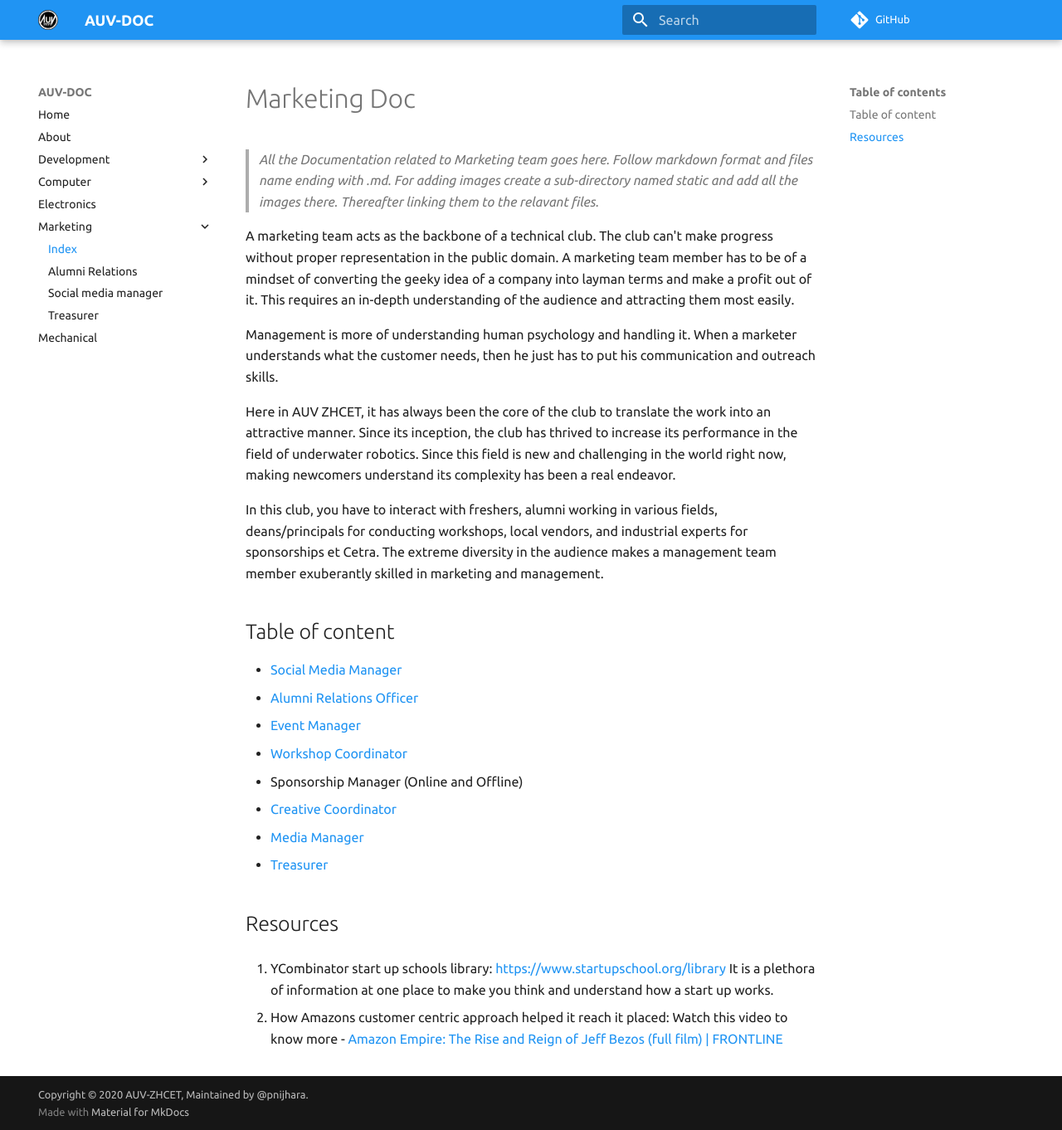
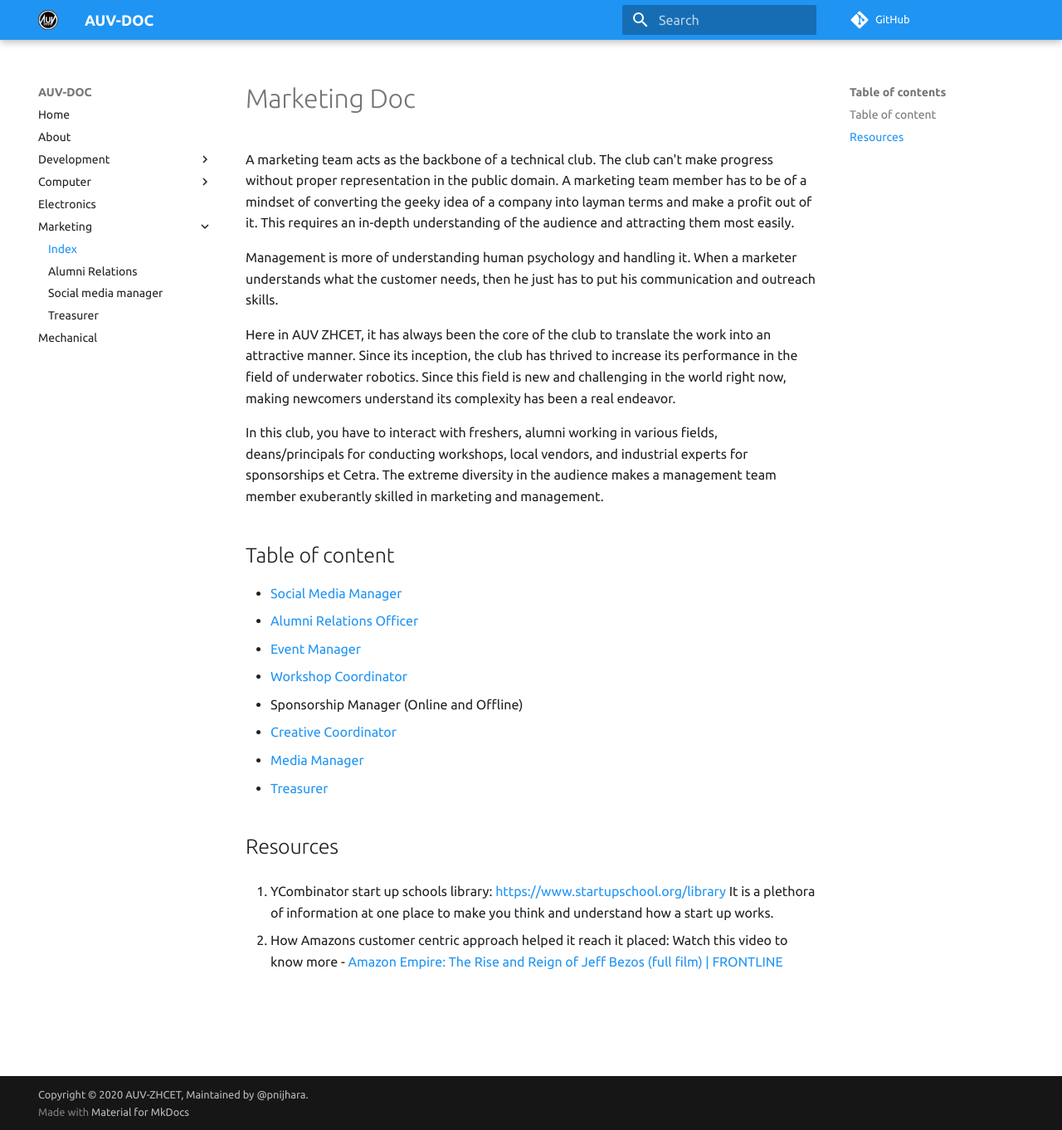
Before and after one commit to auvzhcet/Documentation, an MkDocs documentation site: the page built from docs/marketing/README.md, in a window 1280 px wide and 1362 px high. Shown: the whole window at 83% size. Built offline with MkDocs 1.6.1 and Material for MkDocs 9.7.7, drawn with Linux system fonts in a browser that asks for light colours; comment, search, counter and statistics services are not loaded.

Commit message:
docs: Remove advice from README

```diff
--- a/docs/marketing/README.md
+++ b/docs/marketing/README.md
@@ -1,7 +1,4 @@
 # Marketing Doc
-
-> _All the Documentation related to Marketing team goes here._
-> _Follow markdown format and files name ending with .md. For adding images create a sub-directory named static and add all the images there. Thereafter linking them to the relavant files._
 
 A marketing team acts as the backbone of a technical club. The club can't make progress without proper representation in the public domain. A marketing team member has to be of a mindset of converting the geeky idea of a company into layman terms and make a profit out of it. This requires an in-depth understanding of the audience and attracting them most easily.
 
```
